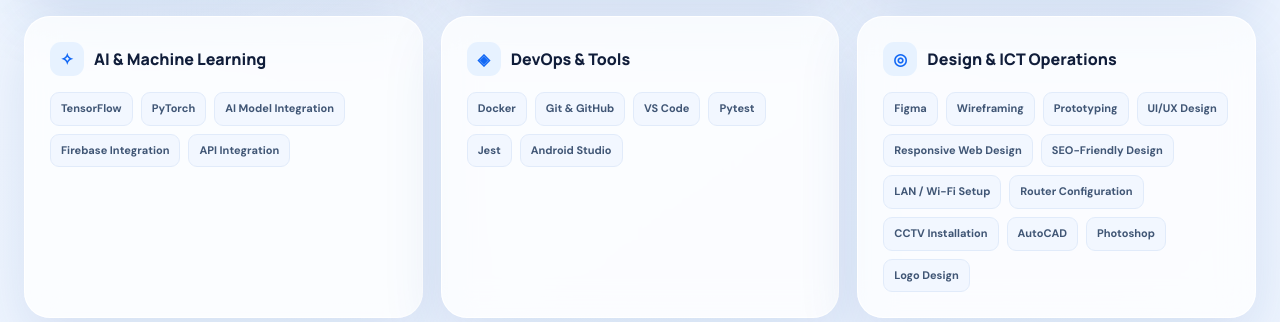
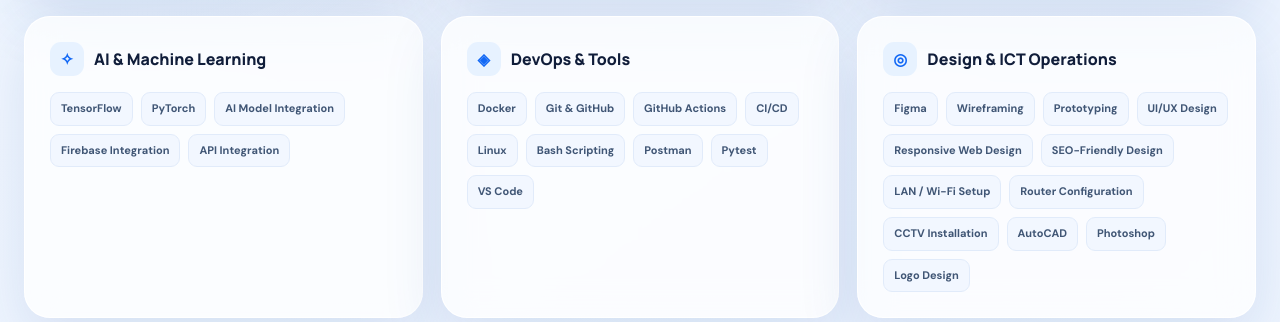
Before and after one commit to Petertheuriwangui/Myprofile, a Flask app: page / in a window 1280 px wide. Shown: the part 2123-2445 px from the top of the page. Run offline with Flask 3, Linux system fonts and the light colour scheme.

Commit message:
Update index.html

```diff
--- a/templates/index.html
+++ b/templates/index.html
@@ -561,9 +561,20 @@
         <div class="glass-panel skill-group reveal"><h3><span>✧</span> AI & Machine Learning</h3><div class="chips">
           <span class="chip">TensorFlow</span><span class="chip">PyTorch</span><span class="chip">AI Model Integration</span><span class="chip">Firebase Integration</span><span class="chip">API Integration</span>
         </div></div>
-        <div class="glass-panel skill-group reveal"><h3><span>◈</span> DevOps & Tools</h3><div class="chips">
-          <span class="chip">Docker</span><span class="chip">Git & GitHub</span><span class="chip">VS Code</span><span class="chip">Pytest</span><span class="chip">Jest</span><span class="chip">Android Studio</span>
-        </div></div>
+      <div class="glass-panel skill-group reveal">
+  <h3><span>◈</span> DevOps & Tools</h3>
+  <div class="chips">
+    <span class="chip">Docker</span>
+    <span class="chip">Git & GitHub</span>
+    <span class="chip">GitHub Actions</span>
+    <span class="chip">CI/CD</span>
+    <span class="chip">Linux</span>
+    <span class="chip">Bash Scripting</span>
+    <span class="chip">Postman</span>
+    <span class="chip">Pytest</span>
+    <span class="chip">VS Code</span>
+  </div>
+</div>
         <div class="glass-panel skill-group reveal"><h3><span>◎</span> Design & ICT Operations</h3><div class="chips">
           <span class="chip">Figma</span><span class="chip">Wireframing</span><span class="chip">Prototyping</span><span class="chip">UI/UX Design</span><span class="chip">Responsive Web Design</span><span class="chip">SEO-Friendly Design</span><span class="chip">LAN / Wi-Fi Setup</span><span class="chip">Router Configuration</span><span class="chip">CCTV Installation</span><span class="chip">AutoCAD</span><span class="chip">Photoshop</span><span class="chip">Logo Design</span>
         </div></div>
```
